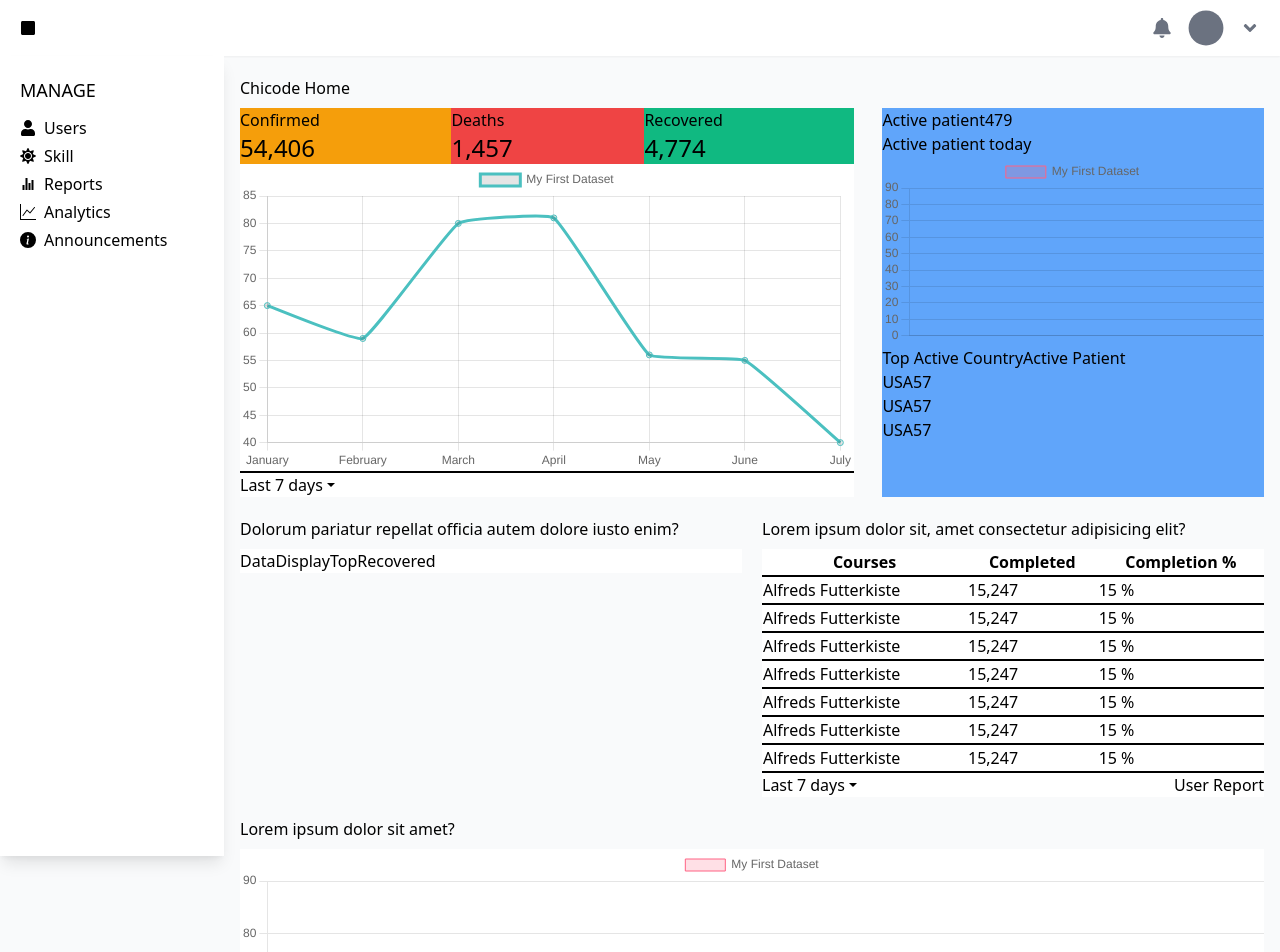
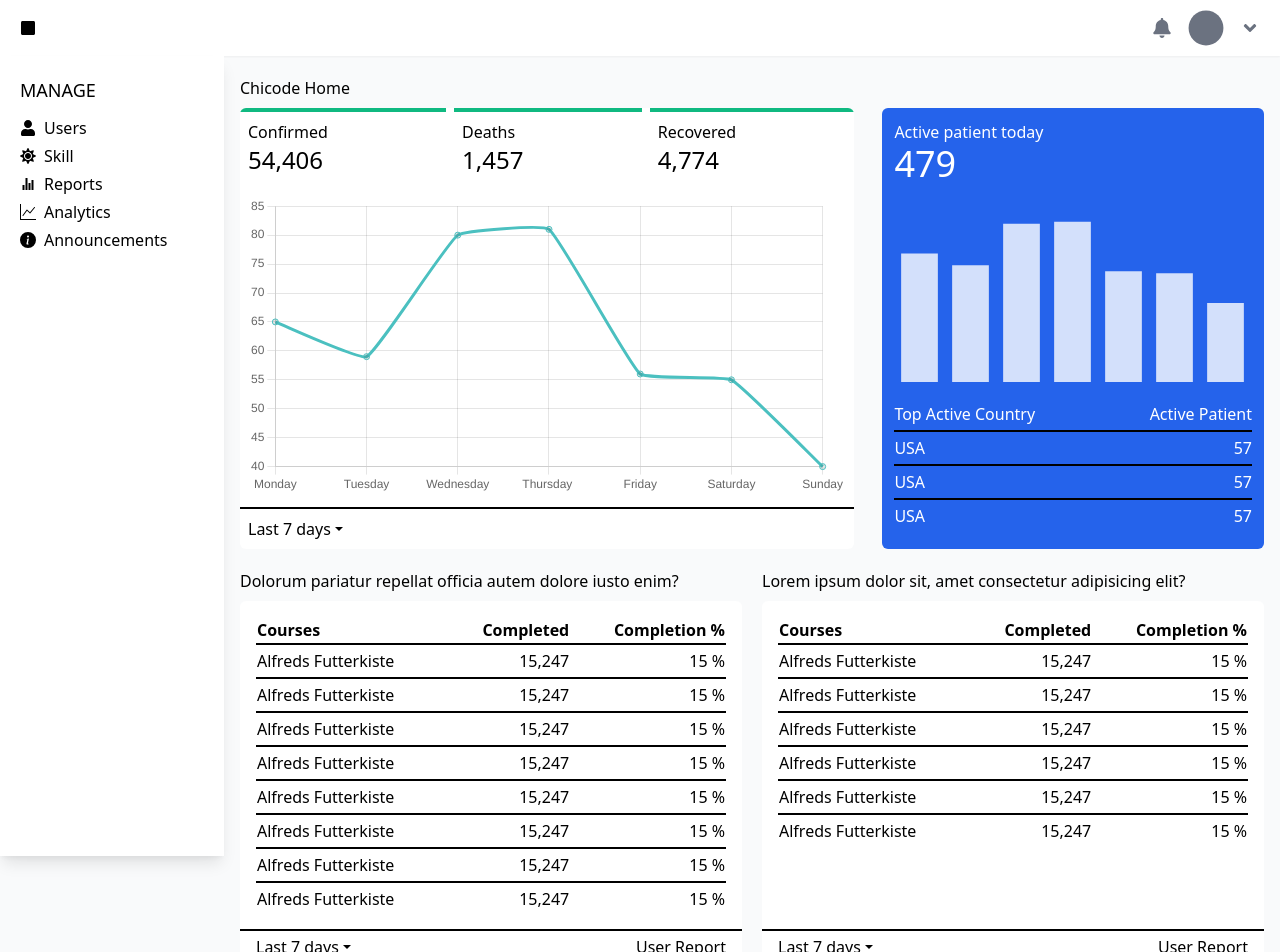
Before and after one commit to AwangPraja01/interview_chicode_test_covid_tracker, a React (Create React App) app: page / in a window 1280 px wide. Shown: the top 952 px of the page. Built offline with nearby package versions, Linux system fonts and the light colour scheme.

Commit message:
Fixed view in main content

```diff
--- a/src/App.jsx
+++ b/src/App.jsx
@@ -25,42 +25,42 @@ const App = () => {
           </div>
 
           <div className='flex flex-row justify-between items-start mb-5'>
-            <div className='bg-white w-3/5 mr-7'>
+            <div className='bg-white w-3/5 mr-7 rounded-md overflow-hidden'>
               <DataDisplayWithGraph />
             </div>
-            <div className='bg-blue-400 flex-1 h-full'>
+            <div className='bg-blue-600 flex-1 h-full rounded-md'>
               <DataDisplayDaily />
             </div>
           </div>
 
-          <div className='flex flex-row justify-between items-start mb-5'>
-            <div className='w-1/2 mr-5'>
+          <div className=' flex flex-row justify-between items-start mb-5'>
+            <div className='relative w-1/2 h-full mr-5'>
               <div className='mb-2'>
                 <span>
                   Dolorum pariatur repellat officia autem dolore iusto enim?
                 </span>
               </div>
-              <div className='bg-white '>
+              <div className='relative bg-white p-4 h-full rounded-md'>
                 <DataDisplayTopRecovered />
               </div>
             </div>
-            <div className='w-1/2'>
+            <div className='w-1/2 h-full'>
               <div className='mb-2'>
                 <span>
                   Lorem ipsum dolor sit, amet consectetur adipisicing elit?
                 </span>
               </div>
-              <div className='bg-white '>
+              <div className='relative bg-white h-full p-4 rounded-md'>
                 <DataDisplayTopConfirmed />
               </div>
             </div>
           </div>
 
-          <div className='flex flex-col justify-between items-start'>
+          <div className='relative mt-5 flex flex-col justify-between items-start'>
             <div className='flex-1 mb-2'>
               <span>Lorem ipsum dolor sit amet?</span>
             </div>
-            <div className='bg-white flex-1 w-full'>
+            <div className='bg-white flex-1 w-full rounded-md overflow-hidden'>
               <BarGraph />
             </div>
           </div>
--- a/src/components/BarGraph/Graph.jsx
+++ b/src/components/BarGraph/Graph.jsx
@@ -1,6 +1,16 @@
 import React from "react";
 
 import { Bar } from "react-chartjs-2";
+
+const labels = [
+  "Monday",
+  "Tuesday",
+  "Wednesday",
+  "Thursday ",
+  "Friday",
+  "Saturday",
+  "Sunday",
+];
 
 const options = {
   scales: {
@@ -8,9 +18,15 @@ const options = {
       beginAtZero: true,
     },
   },
+  plugins: {
+    legend: {
+      display: false,
+    },
+  },
 };
 
 const data = {
+  labels: labels,
   datasets: [
     {
       label: "My First Dataset",
--- a/src/components/BarGraph/index.jsx
+++ b/src/components/BarGraph/index.jsx
@@ -1,11 +1,31 @@
 import React from "react";
 import Graph from "./Graph";
+import * as Ionicons4 from "react-icons/io";
 
 const BarGraph = () => {
   return (
-    <div>
-      <Graph />
-    </div>
+    <>
+      <div className='w-full flex flex-row items-start mb-3'>
+        <div className='cursor-pointer  p-2 border-t-4 border-green-500'>
+          <span>Confirmed</span>
+        </div>
+        <div className='cursor-pointer  mx-2 p-2 border-t-4 border-green-500'>
+          <span>Deaths</span>
+        </div>
+        <div className='cursor-pointer  p-2 border-t-4 border-green-500'>
+          <span>Recovered</span>
+        </div>
+      </div>
+      <div className='px-3 mb-3'>
+        <Graph />
+      </div>
+      <div className='flex flex-row justify-start items-center border-t-2 border-black p-2'>
+        <span>Last 7 days</span>
+        <span>
+          <Ionicons4.IoMdArrowDropdown />
+        </span>
+      </div>
+    </>
   );
 };
 
--- a/src/components/DataDisplayDaily/Graph.jsx
+++ b/src/components/DataDisplayDaily/Graph.jsx
@@ -1,38 +1,39 @@
 import React from "react";
 import { Bar } from "react-chartjs-2";
+
+const labels = [
+  "Monday",
+  "Tuesday",
+  "Wednesday",
+  "Thursday ",
+  "Friday",
+  "Saturday",
+  "Sunday",
+];
 
 const options = {
   scales: {
     y: {
       beginAtZero: true,
+      display: false,
+    },
+    x: {
+      display: false,
+    },
+  },
+  plugins: {
+    legend: {
+      display: false,
     },
   },
 };
 
 const data = {
+  labels: labels,
   datasets: [
     {
-      label: "My First Dataset",
       data: [65, 59, 80, 81, 56, 55, 40],
-      backgroundColor: [
-        "rgba(255, 99, 132, 0.2)",
-        "rgba(255, 159, 64, 0.2)",
-        "rgba(255, 205, 86, 0.2)",
-        "rgba(75, 192, 192, 0.2)",
-        "rgba(54, 162, 235, 0.2)",
-        "rgba(153, 102, 255, 0.2)",
-        "rgba(201, 203, 207, 0.2)",
-      ],
-      borderColor: [
-        "rgb(255, 99, 132)",
-        "rgb(255, 159, 64)",
-        "rgb(255, 205, 86)",
-        "rgb(75, 192, 192)",
-        "rgb(54, 162, 235)",
-        "rgb(153, 102, 255)",
-        "rgb(201, 203, 207)",
-      ],
-      borderWidth: 1,
+      backgroundColor: "rgba(255,255,255,0.8)",
     },
   ],
 };
--- a/src/components/DataDisplayDaily/index.jsx
+++ b/src/components/DataDisplayDaily/index.jsx
@@ -3,40 +3,35 @@ import Graph from "./Graph";
 
 const DataDisplayDaily = () => {
   return (
-    <>
-      <div>
-        <span>Active patient</span>
-        <span>479</span>
+    <div className='text-white p-3'>
+      <div className='flex flex-col justify-center items-start mb-5'>
+        <span>Active patient today</span>
+        <span className='text-4xl'>479</span>
+      </div>
+      <div className='mb-5'>
+        <Graph />
       </div>
       <div>
-        <div>
-          <span>Active patient today</span>
-        </div>
-        <div>
-          <Graph />
-        </div>
-      </div>
-      <div>
-        <div>
+        <div className='flex flex-row justify-between items-center border-black border-b-2 pb-1'>
           <span>Top Active Country</span>
           <span>Active Patient</span>
         </div>
         <div id='table-top-active'>
-          <div>
+          <div className='flex flex-row justify-between items-center border-black border-b-2 py-1'>
             <span>USA</span>
             <span>57</span>
           </div>
-          <div>
+          <div className='flex flex-row justify-between items-center border-black border-b-2 py-1'>
             <span>USA</span>
             <span>57</span>
           </div>
-          <div>
+          <div className='flex flex-row justify-between items-center py-1'>
             <span>USA</span>
             <span>57</span>
           </div>
         </div>
       </div>
-    </>
+    </div>
   );
 };
 
--- a/src/components/DataDisplayTopConfirmed/index.jsx
+++ b/src/components/DataDisplayTopConfirmed/index.jsx
@@ -7,48 +7,43 @@ const DataDisplayTopConfirmed = () => {
       <div>
         <table className='w-full'>
           <tr className='border-black border-b-2'>
-            <th>Courses</th>
-            <th>Completed</th>
-            <th>Completion %</th>
+            <th className='text-left'>Courses</th>
+            <th className='text-right'>Completed</th>
+            <th className='text-right'>Completion %</th>
           </tr>
           <tr className='border-black border-b-2'>
-            <td>Alfreds Futterkiste</td>
-            <td>15,247</td>
-            <td>15 %</td>
+            <td className='py-1 text-left'>Alfreds Futterkiste</td>
+            <td className='py-1 text-right'>15,247</td>
+            <td className='py-1 text-right'>15 %</td>
           </tr>
           <tr className='border-black border-b-2'>
-            <td>Alfreds Futterkiste</td>
-            <td>15,247</td>
-            <td>15 %</td>
+            <td className='py-1 text-left'>Alfreds Futterkiste</td>
+            <td className='py-1 text-right'>15,247</td>
+            <td className='py-1 text-right'>15 %</td>
           </tr>
           <tr className='border-black border-b-2'>
-            <td>Alfreds Futterkiste</td>
-            <td>15,247</td>
-            <td>15 %</td>
+            <td className='py-1 text-left'>Alfreds Futterkiste</td>
+            <td className='py-1 text-right'>15,247</td>
+            <td className='py-1 text-right'>15 %</td>
           </tr>
           <tr className='border-black border-b-2'>
-            <td>Alfreds Futterkiste</td>
-            <td>15,247</td>
-            <td>15 %</td>
+            <td className='py-1 text-left'>Alfreds Futterkiste</td>
+            <td className='py-1 text-right'>15,247</td>
+            <td className='py-1 text-right'>15 %</td>
           </tr>
           <tr className='border-black border-b-2'>
-            <td>Alfreds Futterkiste</td>
-            <td>15,247</td>
-            <td>15 %</td>
+            <td className='py-1 text-left'>Alfreds Futterkiste</td>
+            <td className='py-1 text-right'>15,247</td>
+            <td className='py-1 text-right'>15 %</td>
           </tr>
-          <tr className='border-black border-b-2'>
-            <td>Alfreds Futterkiste</td>
-            <td>15,247</td>
-            <td>15 %</td>
-          </tr>
-          <tr>
-            <td>Alfreds Futterkiste</td>
-            <td>15,247</td>
-            <td>15 %</td>
+          <tr className='border-black'>
+            <td className='py-1 text-left'>Alfreds Futterkiste</td>
+            <td className='py-1 text-right'>15,247</td>
+            <td className='py-1 text-right'>15 %</td>
           </tr>
         </table>
       </div>
-      <div className='flex flex-row justify-between items-center border-black border-t-2'>
+      <div className='absolute w-full bottom-0 left-0 flex flex-row justify-between items-center border-black border-t-2 px-4 py-1'>
         <div className='flex flex-row justify-start items-center'>
           <span>Last 7 days</span>
           <span>
--- a/src/components/DataDisplayTopRecovered/index.jsx
+++ b/src/components/DataDisplayTopRecovered/index.jsx
@@ -1,7 +1,71 @@
 import React from "react";
+import * as Ionicons4 from "react-icons/io";
 
 const DataDisplayTopRecovered = () => {
-  return <div>DataDisplayTopRecovered</div>;
+  return (
+    <>
+      <div>
+        <table className='w-full'>
+          <tr className='border-black border-b-2'>
+            <th className='text-left'>Courses</th>
+            <th className='text-right'>Completed</th>
+            <th className='text-right'>Completion %</th>
+          </tr>
+          <tr className='border-black border-b-2'>
+            <td className='py-1 text-left'>Alfreds Futterkiste</td>
+            <td className='py-1 text-right'>15,247</td>
+            <td className='py-1 text-right'>15 %</td>
+          </tr>
+          <tr className='border-black border-b-2'>
+            <td className='py-1 text-left'>Alfreds Futterkiste</td>
+            <td className='py-1 text-right'>15,247</td>
+            <td className='py-1 text-right'>15 %</td>
+          </tr>
+          <tr className='border-black border-b-2'>
+            <td className='py-1 text-left'>Alfreds Futterkiste</td>
+            <td className='py-1 text-right'>15,247</td>
+            <td className='py-1 text-right'>15 %</td>
+          </tr>
+          <tr className='border-black border-b-2'>
+            <td className='py-1 text-left'>Alfreds Futterkiste</td>
+            <td className='py-1 text-right'>15,247</td>
+            <td className='py-1 text-right'>15 %</td>
+          </tr>
+          <tr className='border-black border-b-2'>
+            <td className='py-1 text-left'>Alfreds Futterkiste</td>
+            <td className='py-1 text-right'>15,247</td>
+            <td className='py-1 text-right'>15 %</td>
+          </tr>
+          <tr className='border-black border-b-2'>
+            <td className='py-1 text-left'>Alfreds Futterkiste</td>
+            <td className='py-1 text-right'>15,247</td>
+            <td className='py-1 text-right'>15 %</td>
+          </tr>
+          <tr className='border-black border-b-2'>
+            <td className='py-1 text-left'>Alfreds Futterkiste</td>
+            <td className='py-1 text-right'>15,247</td>
+            <td className='py-1 text-right'>15 %</td>
+          </tr>
+          <tr className='border-black'>
+            <td className='py-1 text-left'>Alfreds Futterkiste</td>
+            <td className='py-1 text-right'>15,247</td>
+            <td className='py-1 text-right'>15 %</td>
+          </tr>
+        </table>
+      </div>
+      <div className='absolute w-full px-4 py-1 bottom-0 left-0 flex flex-row justify-between items-center border-black border-t-2'>
+        <div className='flex flex-row justify-start items-center'>
+          <span>Last 7 days</span>
+          <span>
+            <Ionicons4.IoMdArrowDropdown />
+          </span>
+        </div>
+        <div>
+          <span>User Report</span>
+        </div>
+      </div>
+    </>
+  );
 };
 
 export default DataDisplayTopRecovered;
--- a/src/components/DataDisplayWithGraph/Graph.jsx
+++ b/src/components/DataDisplayWithGraph/Graph.jsx
@@ -1,12 +1,19 @@
 import { Line } from "react-chartjs-2";
 import React from "react";
 
-const labels = ["January", "February", "March", "April", "May", "June", "July"];
+const labels = [
+  "Monday",
+  "Tuesday",
+  "Wednesday",
+  "Thursday ",
+  "Friday",
+  "Saturday",
+  "Sunday",
+];
 const data = {
   labels: labels,
   datasets: [
     {
-      label: "My First Dataset",
       data: [65, 59, 80, 81, 56, 55, 40],
       fill: false,
       borderColor: "rgb(75, 192, 192)",
@@ -15,10 +22,18 @@ const data = {
   ],
 };
 
+const options = {
+  plugins: {
+    legend: {
+      display: false,
+    },
+  },
+};
+
 const Graph = () => {
   return (
     <>
-      <Line data={data} />
+      <Line data={data} options={options} />
     </>
   );
 };
--- a/src/components/DataDisplayWithGraph/index.jsx
+++ b/src/components/DataDisplayWithGraph/index.jsx
@@ -5,24 +5,24 @@ import * as Ionicons4 from "react-icons/io";
 const DataDisplayWithGraph = () => {
   return (
     <>
-      <div className='w-full flex flex-row justify-between items-start'>
-        <div className='bg-yellow-500 flex-grow flex flex-col'>
+      <div className='w-full flex flex-row justify-between items-start mb-3 '>
+        <div className='cursor-pointer flex-grow flex flex-col p-2 border-t-4 border-green-500'>
           <span>Confirmed</span>
           <span className='text-2xl'>54,406</span>
         </div>
-        <div className='bg-red-500 flex-grow flex flex-col'>
+        <div className='cursor-pointer flex-grow flex flex-col mx-2 p-2 border-t-4 border-green-500 '>
           <span>Deaths</span>
           <span className='text-2xl'>1,457</span>
         </div>
-        <div className='bg-green-500 flex-grow flex flex-col'>
+        <div className='cursor-pointer flex-grow flex flex-col p-2 border-t-4 border-green-500 '>
           <span>Recovered</span>
           <span className='text-2xl'>4,774</span>
         </div>
       </div>
-      <div>
+      <div className='px-2 mb-3'>
         <Graph />
       </div>
-      <div className='flex flex-row justify-start items-center border-t-2 border-black'>
+      <div className='flex flex-row justify-start items-center border-t-2 border-black p-2'>
         <span>Last 7 days</span>
         <span>
           <Ionicons4.IoMdArrowDropdown />
```
